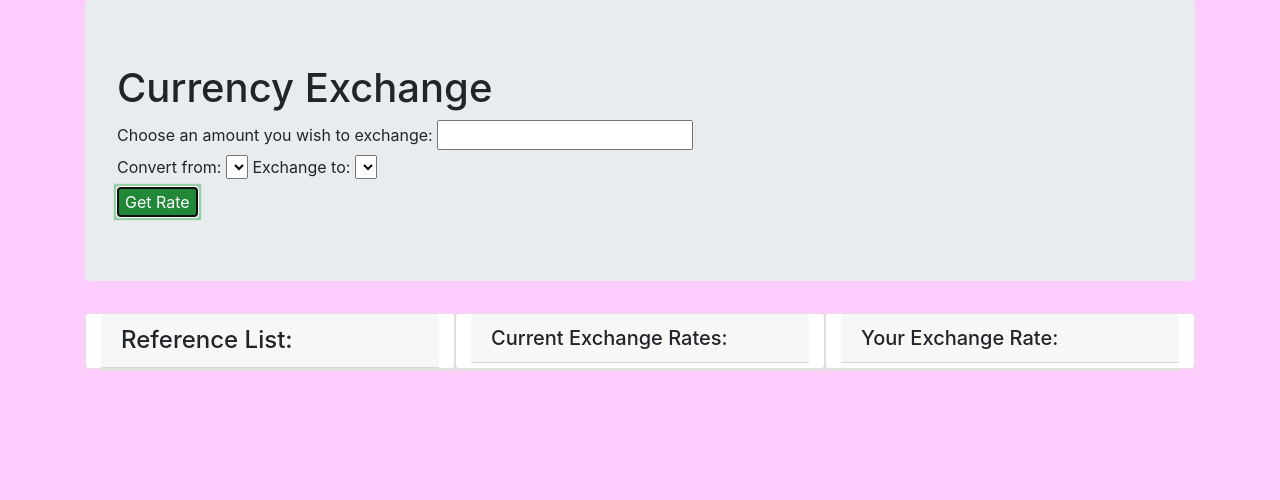
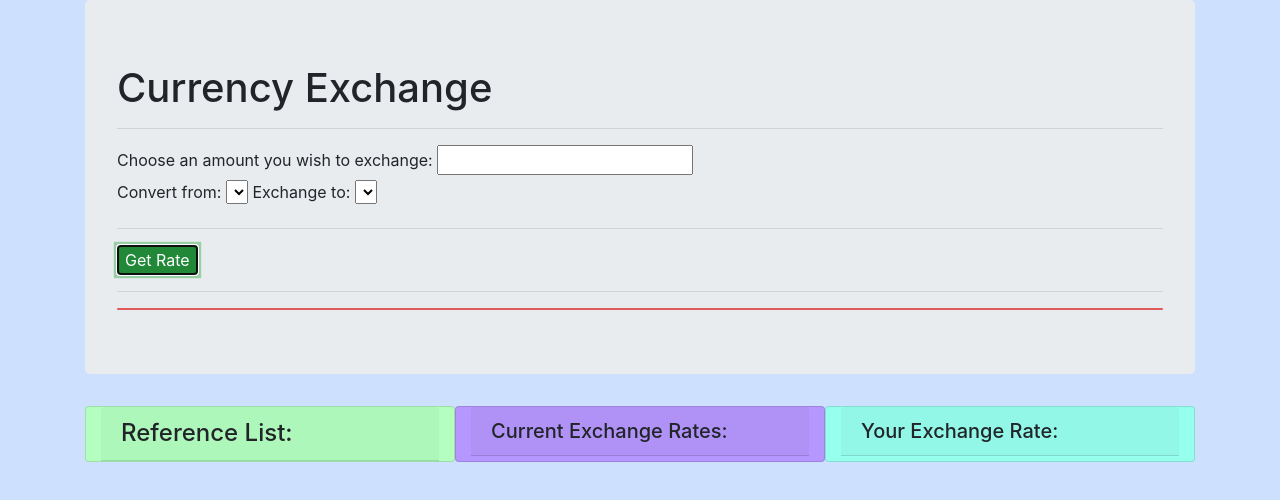
Before and after one commit to chansen1395/currency-exchange, a website built with webpack: page src/index.html in a window 1280 px wide. Both pictures are taken after a click on the button "Get Rate". Built offline with nearby package versions, Linux system fonts and the light colour scheme; no server answers.

Commit message:
update style.

```diff
--- a/src/css/styles.css
+++ b/src/css/styles.css
@@ -1,5 +1,5 @@
 body {
-  background-color: rgb(255, 205, 253);
+  background-color: rgb(205, 225, 255);
 }
 
 .results, .showErrors{
@@ -10,3 +10,7 @@ body {
   max-height: 300px;
   overflow-y: auto;
 }
+
+.showErrors {
+  background: rgb(255, 103, 103);
+}
--- a/src/index.html
+++ b/src/index.html
@@ -8,6 +8,7 @@
   <div class="container">
     <div class="jumbotron">
       <h1>Currency Exchange</h1>
+      <hr>
       <label for="amount">Choose an amount you wish to exchange:
       </label>
       <input id="amount" type="number" min="0.01" step="0.01" required />
@@ -16,28 +17,29 @@
       <select name="currency-from" id="exchangeFrom"></select>
       <label for="currency-to">Exchange to: </label>
       <select name="currency-to" id="exchangeTo"></select>
-      <br>
+      <hr>
       <button class="btn-success" id="exchange">Get Rate</button>
+      <hr>
+      <div class="showErrors card">
+      </div>
     </div>
 
     <div class="container">
       <div class=" row">
-        <div class="reference col-4 card scroll">
+        <div class="reference col-4 card scroll" style="background-color: rgb(180, 255, 192);">
           <h4 class="card-header">Reference List:</h4>
         </div>
 
-        <div class="col-4 card results">
+        <div class="col-4 card results" style="background-color: rgb(182, 151, 255);">
           <h5 class="card-header">Current Exchange Rates:</h5>
           <div class = "showRate"></div>
         </div>
 
-        <div class="col-4 card results">
+        <div class="col-4 card results" style="background-color: rgb(151, 255, 238);">
           <h5 class="card-header">Your Exchange Rate:</h5>
           <div class = "showAmount"></div>
         </div>
 
-      </div>
-      <div class="showErrors card">
       </div>
     </div>
 
```
